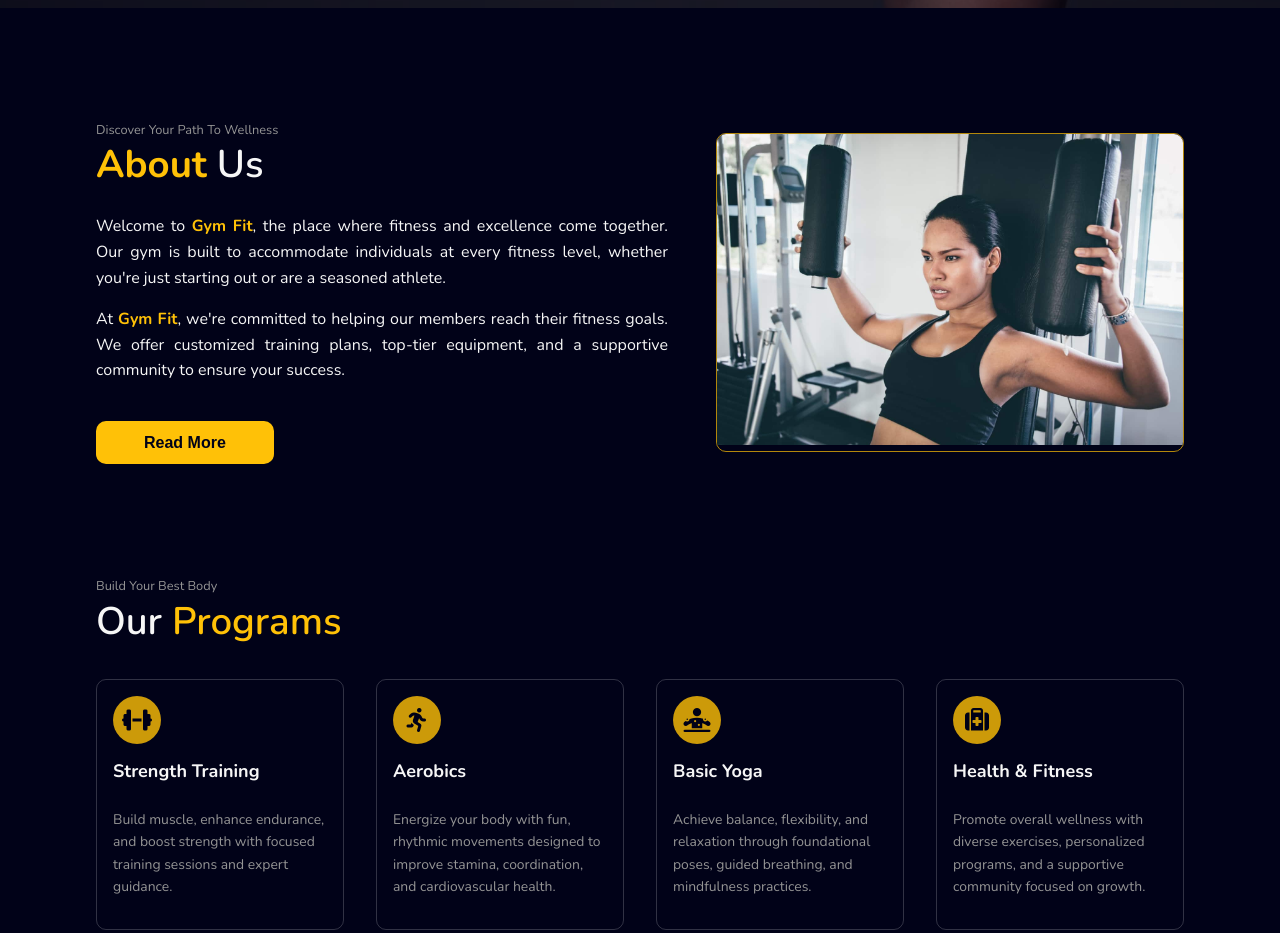
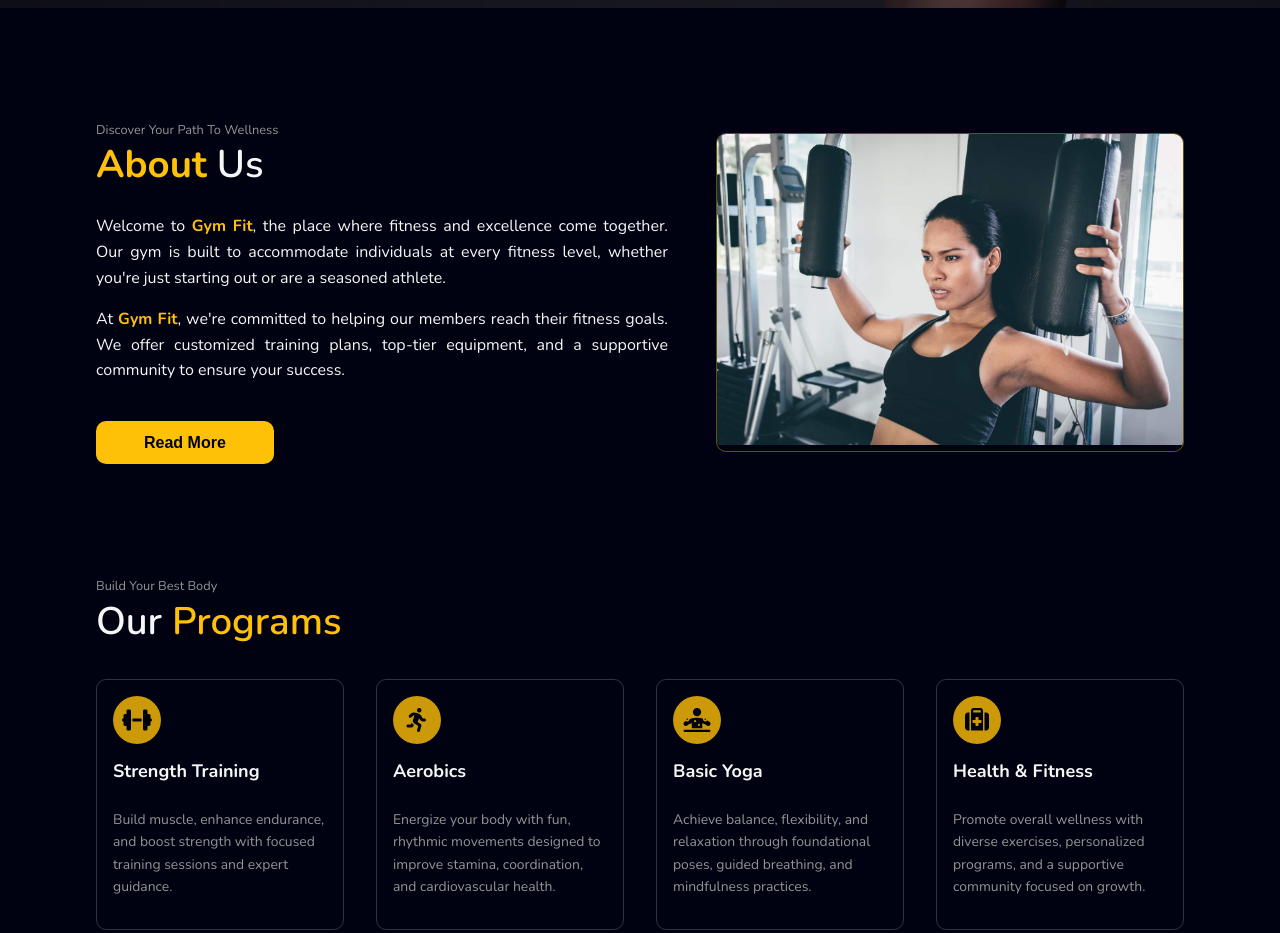
Before and after one commit to Chiemezie-Uchenwoke/gymfit, a plain HTML site: page index.html in a window 1280 px wide. Shown: the part 560-1493 px from the top of the page. Drawn offline with nearby package versions, Linux system fonts and the light colour scheme.

Commit message:
complete

```diff
--- a/assets/css/index-styles/about.css
+++ b/assets/css/index-styles/about.css
@@ -67,7 +67,7 @@
     overflow: hidden;
     border-radius: 10px;
     position: relative;
-    border: 1px solid rgba(255, 193, 7, 0.7);
+    border: 1px solid rgba(255, 193, 7, 0.4);
     max-height: 20rem;
 }
 
--- a/assets/css/index-styles/why-us.css
+++ b/assets/css/index-styles/why-us.css
@@ -10,7 +10,7 @@
 .why_choose_us > div:nth-child(1){
     overflow: hidden;
     border-radius: 10px;
-    border: 1px solid rgba(255, 193, 7, 0.7);
+    border: 1px solid rgba(255, 193, 7, 0.4);
     max-height: 22rem;
 }
 
--- a/assets/css/styles.css
+++ b/assets/css/styles.css
@@ -6,7 +6,7 @@
 }
 
 :root{
-    --pri-color: #010218;
+    --pri-color: #010211;
     --acc-color-dark: #1E3E62;
     --sec-color: #FFC107;
     --white: #f6f6f6;
```
